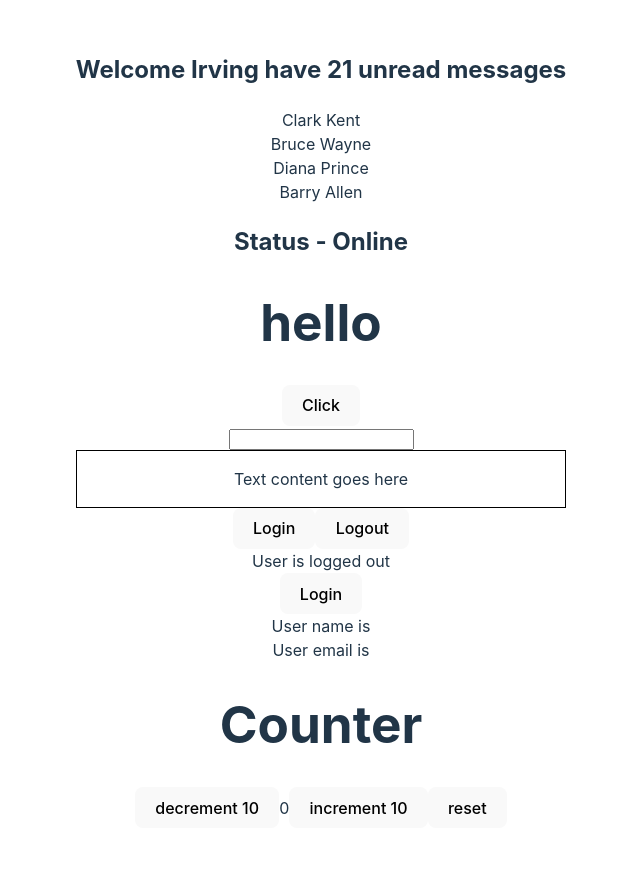
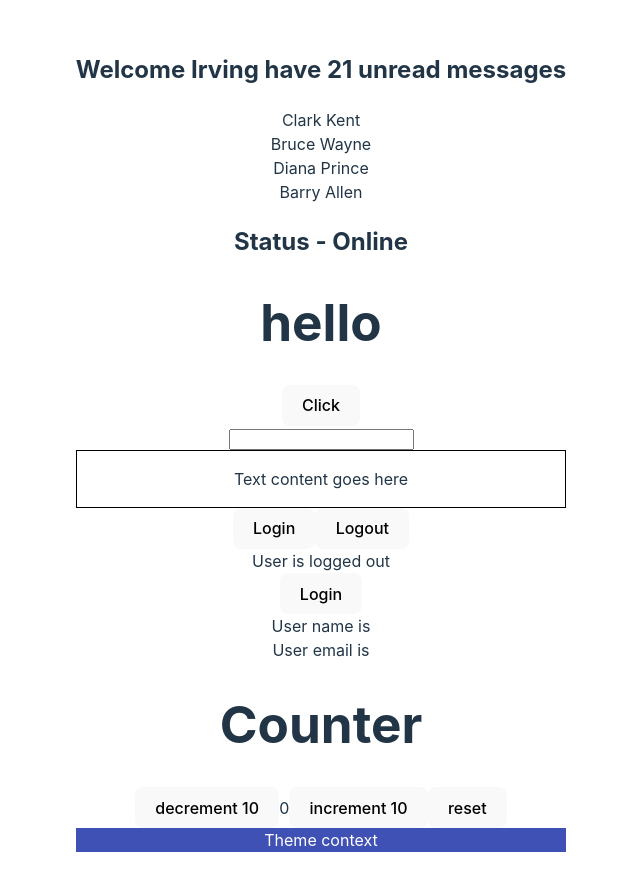
Before and after one commit to Irving-Develops/ts-the-basics, a React (Vite) app in the folder react-ts-app/: page / in a window 1280 px wide. Shown: the whole page, without its empty margins (319-959 px from the left). Before the commit the page ends 860 px from the top, so only its background shows below. Built offline with nearby package versions, Linux system fonts and the light colour scheme.

Commit message:
theme context

```diff
--- a/react-ts-app/src/App.tsx
+++ b/react-ts-app/src/App.tsx
@@ -1,42 +1,48 @@
-import './App.css'
-import { Greet } from './components/Greet'
-import { Person } from './components/Person'
-import { PersonList } from './components/PersonList'
-import { Status } from './components/Status'
-import { Heading } from './components/Heading'
-import { Button } from './components/Button'
-import { Input } from './components/Input'
-import { Container } from './components/Container'
-import { LoggedIn } from './components/state/LoggedIn'
-import { User } from './components/state/User'
-import { Counter } from './components/state/Counter'
-
+import "./App.css";
+import { Greet } from "./components/Greet";
+import { Person } from "./components/Person";
+import { PersonList } from "./components/PersonList";
+import { Status } from "./components/Status";
+import { Heading } from "./components/Heading";
+import { Button } from "./components/Button";
+import { Input } from "./components/Input";
+import { Container } from "./components/Container";
+import { LoggedIn } from "./components/state/LoggedIn";
+import { User } from "./components/state/User";
+import { Counter } from "./components/state/Counter";
+import { Box } from "./components/context/Box";
+import { ThemeContextProvider } from "./components/context/ThemeContext";
 
 function App() {
   const personName = {
-    first: 'Clark',
-    last: 'Kent'
-  }
+    first: "Clark",
+    last: "Kent",
+  };
 
-  const nameList = [{first: 'Bruce', last: 'Wayne'}, {first: 'Diana', last: 'Prince'}, {first: 'Barry', last: 'Allen'}]
+  const nameList = [
+    { first: "Bruce", last: "Wayne" },
+    { first: "Diana", last: "Prince" },
+    { first: "Barry", last: "Allen" },
+  ];
 
   return (
     <div className="App">
-      <Greet name="Irving"  messageCount={21} isLoggedIn={true}/>
-      <Person name={personName}/>
-      <PersonList names={nameList}/>
-      <Status status="online"/>
+      <Greet name="Irving" messageCount={21} isLoggedIn={true} />
+      <Person name={personName} />
+      <PersonList names={nameList} />
+      <Status status="online" />
       <Heading> hello</Heading>
-      <Button handleClick={(e, id) =>
-        console.log('clicked', e, id)
-      }/>
-      <Input value='' handleChange={(e) => console.log(e)}/>
-      <Container styles={{border: '1px solid black', padding: '1rem'}}/>
+      <Button handleClick={(e, id) => console.log("clicked", e, id)} />
+      <Input value="" handleChange={(e) => console.log(e)} />
+      <Container styles={{ border: "1px solid black", padding: "1rem" }} />
       <LoggedIn />
       <User />
       <Counter />
+      <ThemeContextProvider>
+        <Box />
+      </ThemeContextProvider>
     </div>
-  )
+  );
 }
 
-export default App
+export default App;
--- /dev/null
+++ b/react-ts-app/src/components/context/Box.tsx
@@ -0,0 +1,10 @@
+import { useContext } from "react";
+import {ThemeContext} from "./ThemeContext";
+
+
+export const Box = () => {
+    const theme  = useContext(ThemeContext)
+  return (
+    <div style={{backgroundColor: theme.primary.main, color: theme.primary.text}}>Theme context</div>
+  )
+}
--- /dev/null
+++ b/react-ts-app/src/components/context/ThemeContext.tsx
@@ -0,0 +1,18 @@
+import { createContext } from "react";
+import { theme } from "./theme";
+
+type ThemeContextProviderProps = {
+    children: React.ReactNode;
+}
+
+export const ThemeContext = createContext(theme);
+
+export const ThemeContextProvider = ({children}: ThemeContextProviderProps) => {
+
+    return (
+        <ThemeContext.Provider value={theme}>
+            {children}
+        </ThemeContext.Provider>
+    )
+
+}
--- /dev/null
+++ b/react-ts-app/src/components/context/theme.ts
@@ -0,0 +1,10 @@
+export const theme = {
+    primary: {
+        main: '#3f51b5',
+        text: '#fff',
+    },
+    secondary: {
+        main: '#f50057',
+        text: '#fff',
+    },
+}
```
